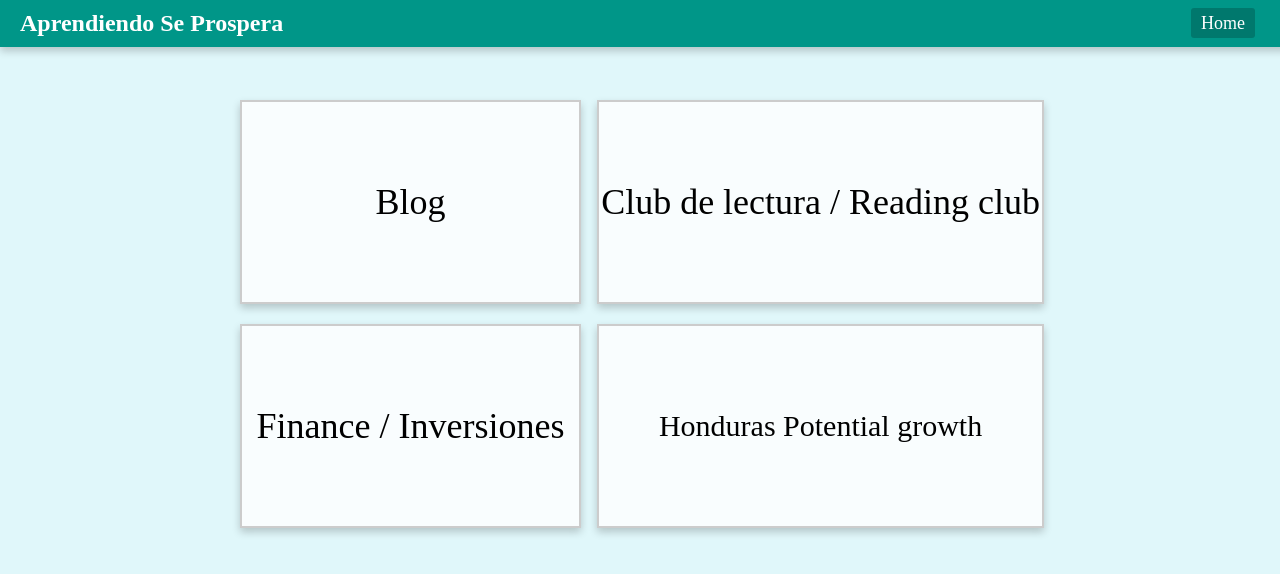
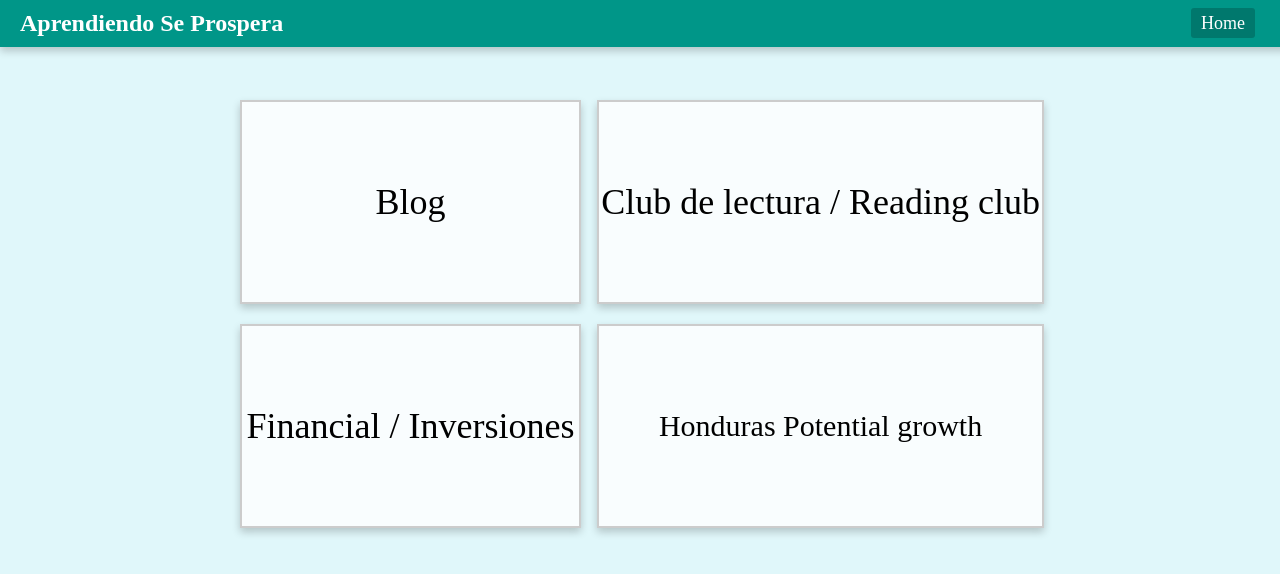
Before and after one commit to 1021114Carlos/AprendiendoSeProspera, a plain HTML site: page index.html in a window 1280 px wide. Drawn offline with Linux system fonts and the light colour scheme.

Commit message:
Update index.html

```diff
--- a/index.html
+++ b/index.html
@@ -23,7 +23,7 @@
             <a href="book-club.html">Club de lectura / Reading club</a>
         </div>
         <div class="tile" id="finance">
-            <a href="#">Finance / Inversiones</a>
+            <a href="#">Financial / Inversiones</a>
         </div>
         <div class="tile" id="honduras">
             <a href="#">Honduras Potential growth</a>
```
